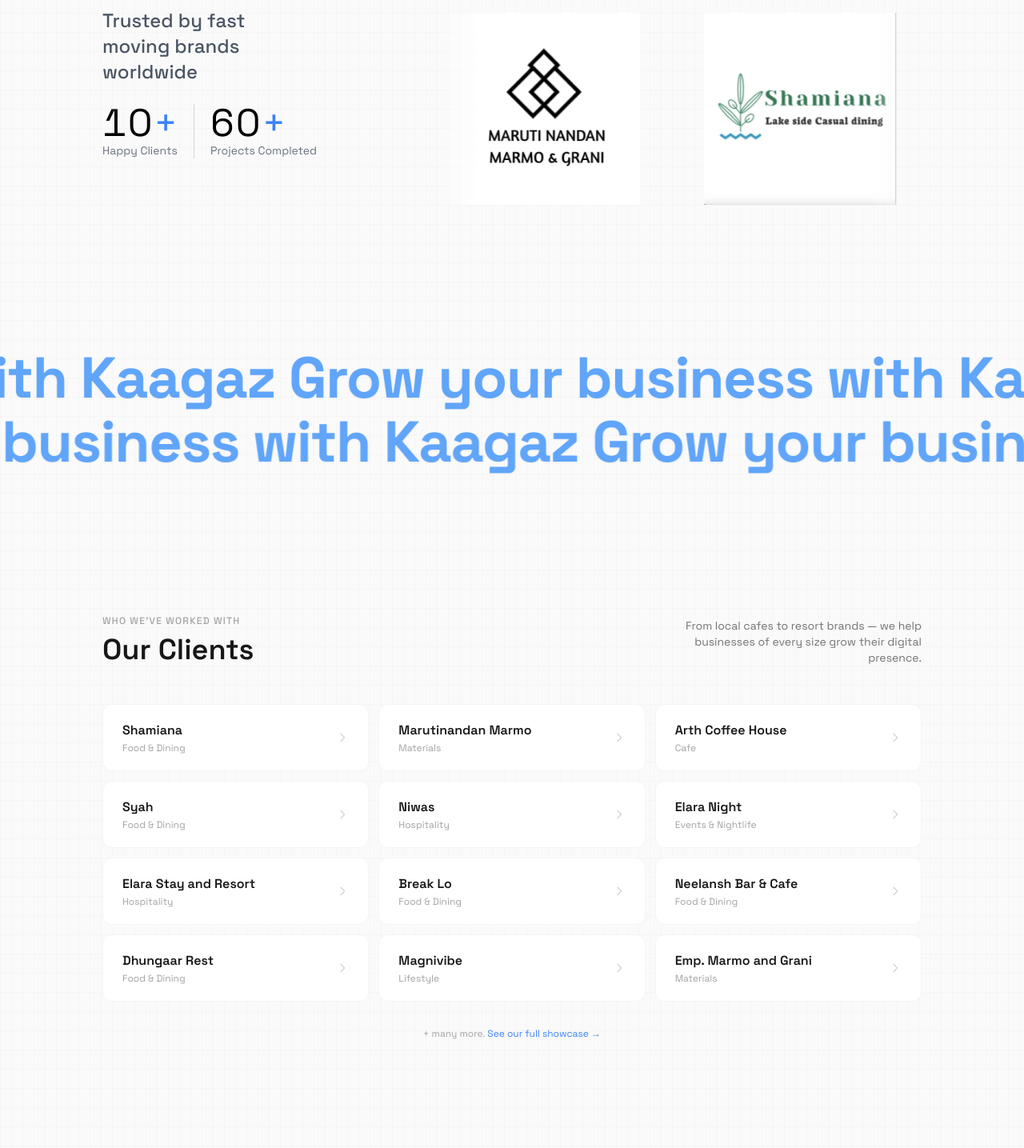
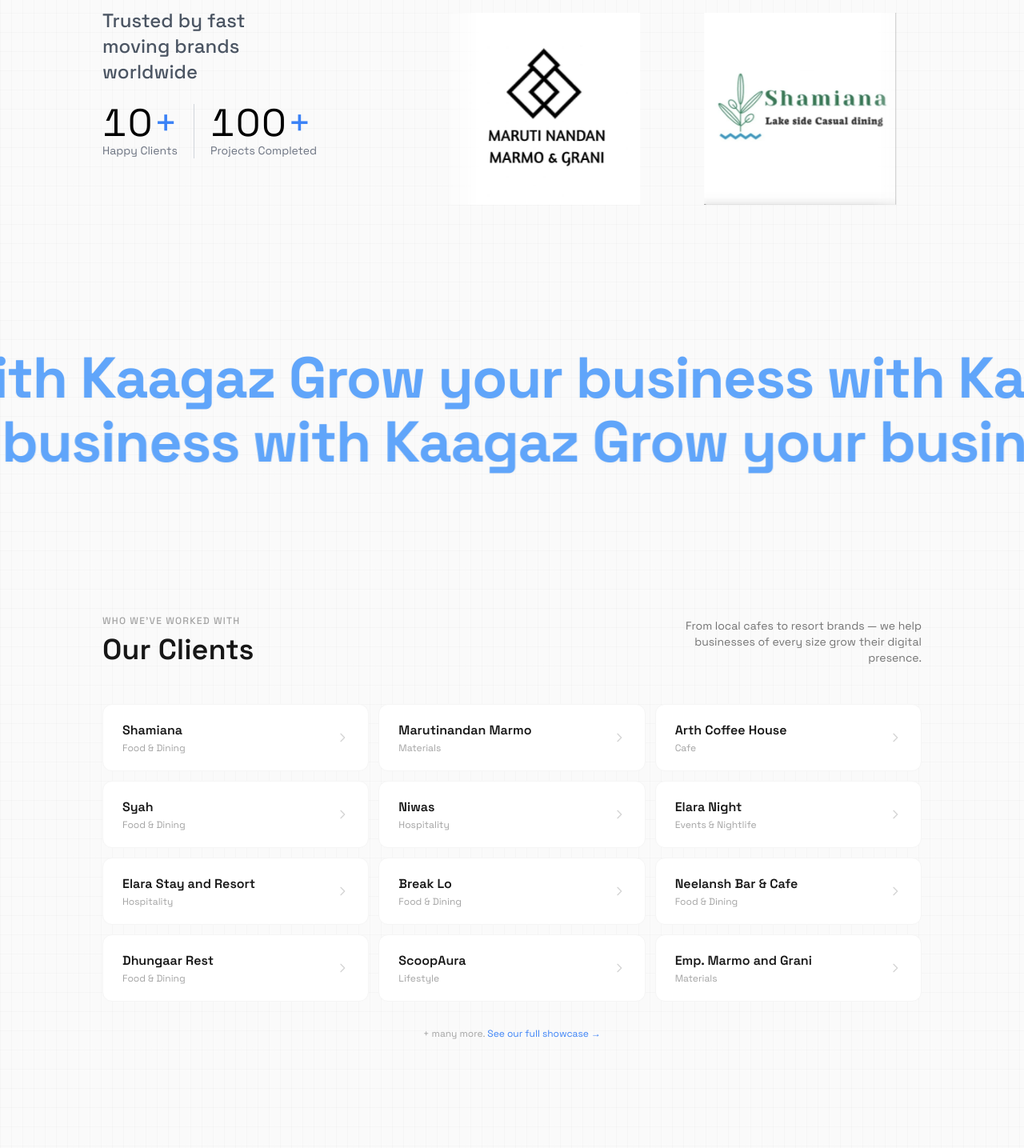
Before and after one commit to abhinavvgusainn/kaagaz, a Next.js app: page / in a window 1280 px wide. Shown: the part 680-2115 px from the top of the page at 80% size. Built offline with nearby package versions, Linux system fonts and the light colour scheme.

Commit message:
Information data update

```diff
--- a/app/page.tsx
+++ b/app/page.tsx
@@ -48,7 +48,7 @@
   { name: "Break Lo", href: "#", category: "Food & Dining" },
   { name: "Neelansh Bar & Cafe", href: "#", category: "Food & Dining" },
   { name: "Dhungaar Rest", href: "#", category: "Food & Dining" },
-  { name: "Magnivibe", href: "#", category: "Lifestyle" },
+  { name: "ScoopAura", href: "#", category: "Lifestyle" },
   { name: "Emp. Marmo and Grani", href: "#", category: "Materials" },
 ];
 
@@ -170,7 +170,7 @@
                 <div className="w-px bg-gray-300 self-stretch" />
                 <div className="flex-1 min-w-0">
                   <h1 className="text-blue-500 text-3xl md:text-5xl whitespace-nowrap overflow-hidden">
-                    <NumberTicker value={60} />+
+                    <NumberTicker value={100} />+
                     <p className="text-gray-500 text-sm md:text-md">
                       Projects Completed
                     </p>
@@ -378,10 +378,10 @@
 
             <div className="grid grid-cols-2 gap-4">
               {[
-                { val: "60+", label: "Projects Delivered" },
+                { val: "100+", label: "Projects Delivered" },
                 { val: "15+", label: "Team Members" },
                 { val: "24hr", label: "Avg. Response Time" },
-                { val: "8 months", label: "In Business" },
+                { val: "9 months", label: "In Business" },
               ].map((s) => (
                 <div key={s.label} className="bg-white/5 rounded-xl p-5">
                   <p className="text-2xl font-bold text-white">{s.val}</p>
--- a/app/services/page.tsx
+++ b/app/services/page.tsx
@@ -476,10 +476,10 @@
 
               <div className="grid grid-cols-2 gap-4">
                 {[
-                  { val: "60+", label: "Projects Delivered" },
+                  { val: "100+", label: "Projects Delivered" },
                   { val: "15+", label: "Team Members" },
                   { val: "24hr", label: "Avg. Response Time" },
-                  { val: "8 months", label: "In Business" },
+                  { val: "9 months", label: "In Business" },
                 ].map((s) => (
                   <div key={s.label} className="bg-white/5 rounded-xl p-5">
                     <p className="text-2xl font-bold text-white">{s.val}</p>
```
